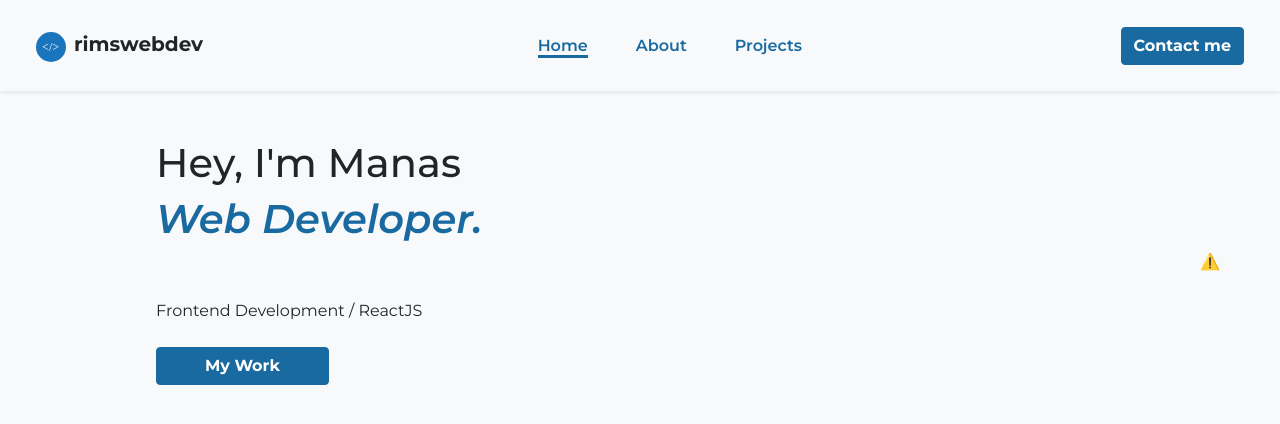
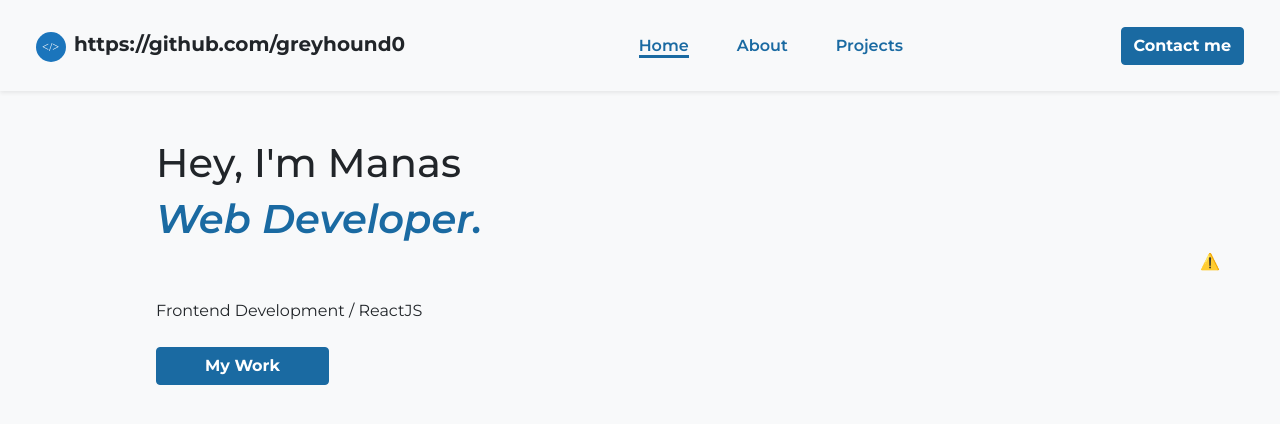
Before and after one commit to greyhound0/manas_portfolio_new, a React (Create React App) app: page / in a window 1280 px wide. Shown: the top 424 px of the page. Built offline with nearby package versions, Linux system fonts and the light colour scheme; no server answers.

Commit message:
github added

```diff
--- a/src/components/Navbar.js
+++ b/src/components/Navbar.js
@@ -1,31 +1,43 @@
-import React from 'react'
-import { NavLink } from 'react-router-dom'
-import logo from '../assets/logo.svg'
+import React from "react";
+import { NavLink } from "react-router-dom";
+import logo from "../assets/logo.svg";
 const Navbar = () => {
   return (
     <nav className="bg-light navbar navbar-expand-lg shadow-sm p-4">
       <div className="container-fluid d-sm-flex flex-column flex-lg-row justify-content-center justify-content-lg-between">
-
         <div className="navbar-brand mb-4 mb-md-0 mb-lg-0">
-          <img src={logo} alt="logo" width="30" height="auto" className="d-inline-block align-text-top" />
-          <span className="ms-2 fw-bold">rimswebdev</span>
+          <img
+            src={logo}
+            alt="logo"
+            width="30"
+            height="auto"
+            className="d-inline-block align-text-top"
+          />
+          <span className="ms-2 fw-bold">https://github.com/greyhound0</span>
         </div>
 
         <div className="">
-          <NavLink to='/' className="link me-5">Home</NavLink>
-          <NavLink to='/about' className="link me-5">About</NavLink>
-          <NavLink to='/projects' className="link">Projects</NavLink>
+          <NavLink to="/" className="link me-5">
+            Home
+          </NavLink>
+          <NavLink to="/about" className="link me-5">
+            About
+          </NavLink>
+          <NavLink to="/projects" className="link">
+            Projects
+          </NavLink>
         </div>
 
         <div>
-          <NavLink to='/contact' className="link">
-            <button className='mt-5 m-lg-0 btn btn-primary custom-btn fw-bold'>Contact me</button>
+          <NavLink to="/contact" className="link">
+            <button className="mt-5 m-lg-0 btn btn-primary custom-btn fw-bold">
+              Contact me
+            </button>
           </NavLink>
         </div>
+      </div>
+    </nav>
+  );
+};
 
-      </div>
-  </nav>
-  )
-}
-
-export default Navbar
+export default Navbar;
```
